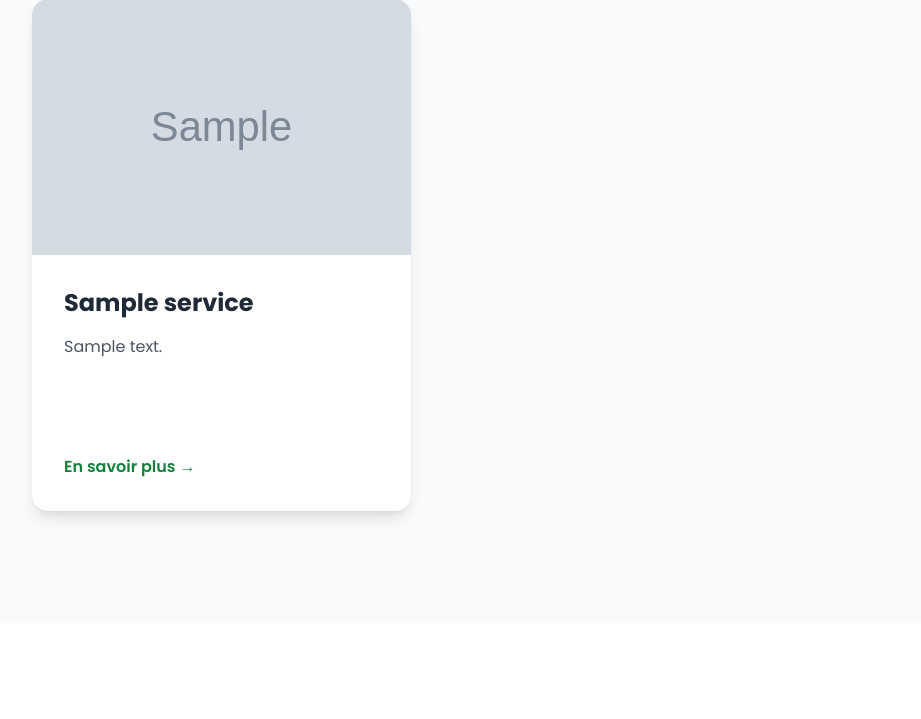
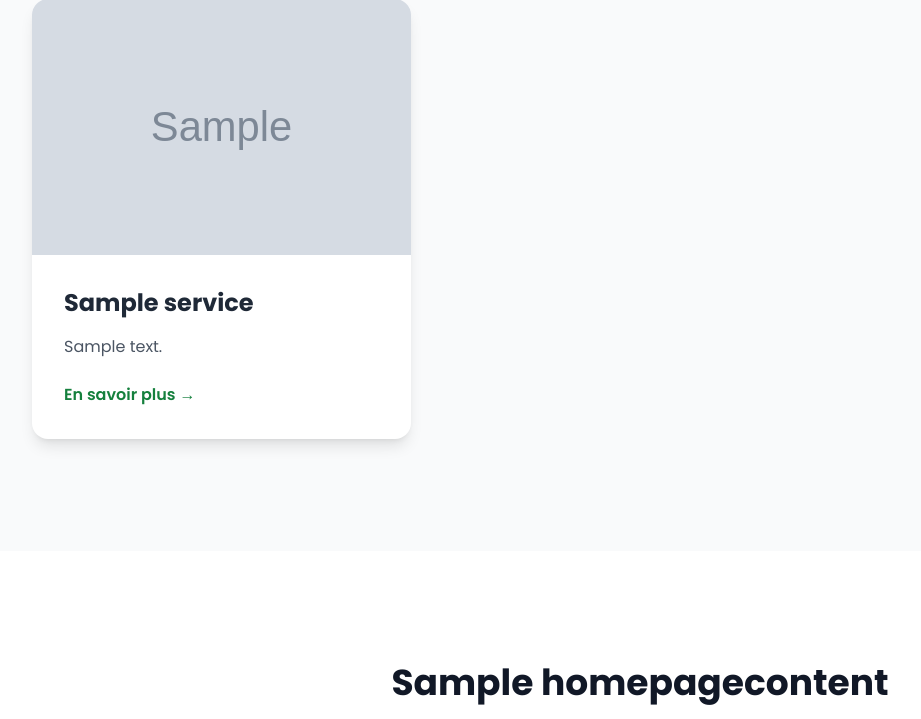
Before and after one commit to chadrackmbupiokajess/massage, a Django app: page /fr/ in a window 1280 px wide. Shown: the part 1321-2040 px from the top of the page, without its empty margins (0-921 px from the left). Run offline with Django 5.2, Linux system fonts and the light colour scheme; tables that the repository leaves empty hold one stand-in row (values such as "Sample post"); grey boxes marked "Sample" are stand-in pictures; some libraries are stand-ins or nearby versions.

```diff
--- a/templates/main/home.html
+++ b/templates/main/home.html
@@ -115,16 +115,18 @@
         </div>
         <div class="grid grid-cols-1 md:grid-cols-2 lg:grid-cols-3 gap-10">
             {% for service in featured_services %}
-            <div class="bg-white rounded-2xl shadow-lg overflow-hidden transform hover:-translate-y-2 transition-all duration-300 hover:shadow-2xl group">
+            <div class="bg-white rounded-2xl shadow-lg overflow-hidden transform hover:-translate-y-2 transition-all duration-300 hover:shadow-2xl group flex flex-col">
                 {% if service.image %}
                 <img class="w-full h-64 object-cover" src="{{ service.image.url }}" alt="{{ service.name }}">
                 {% else %}
                 <img class="w-full h-64 object-cover" src="https://placehold.co/600x400/a2e6b8/333?text=Image+non+disponible" alt="Image non disponible">
                 {% endif %}
-                <div class="p-8">
+                <div class="p-8 flex flex-col flex-grow">
                     <h3 class="text-2xl font-bold text-gray-800">{{ service.name }}</h3>
-                    <p class="mt-4 text-gray-600 h-24">{{ service.description|truncatewords:20 }}</p>
-                    <a href="{% url 'services' %}" class="mt-6 inline-block text-green-700 font-semibold hover:text-green-800 transition-colors">En savoir plus &rarr;</a>
+                    <p class="mt-4 text-gray-600 flex-grow">{{ service.description|truncatewords:20 }}</p>
+                    <div class="mt-6">
+                        <a href="{% url 'services' %}" class="inline-block text-green-700 font-semibold hover:text-green-800 transition-colors">En savoir plus &rarr;</a>
+                    </div>
                 </div>
             </div>
             {% endfor %}
```
